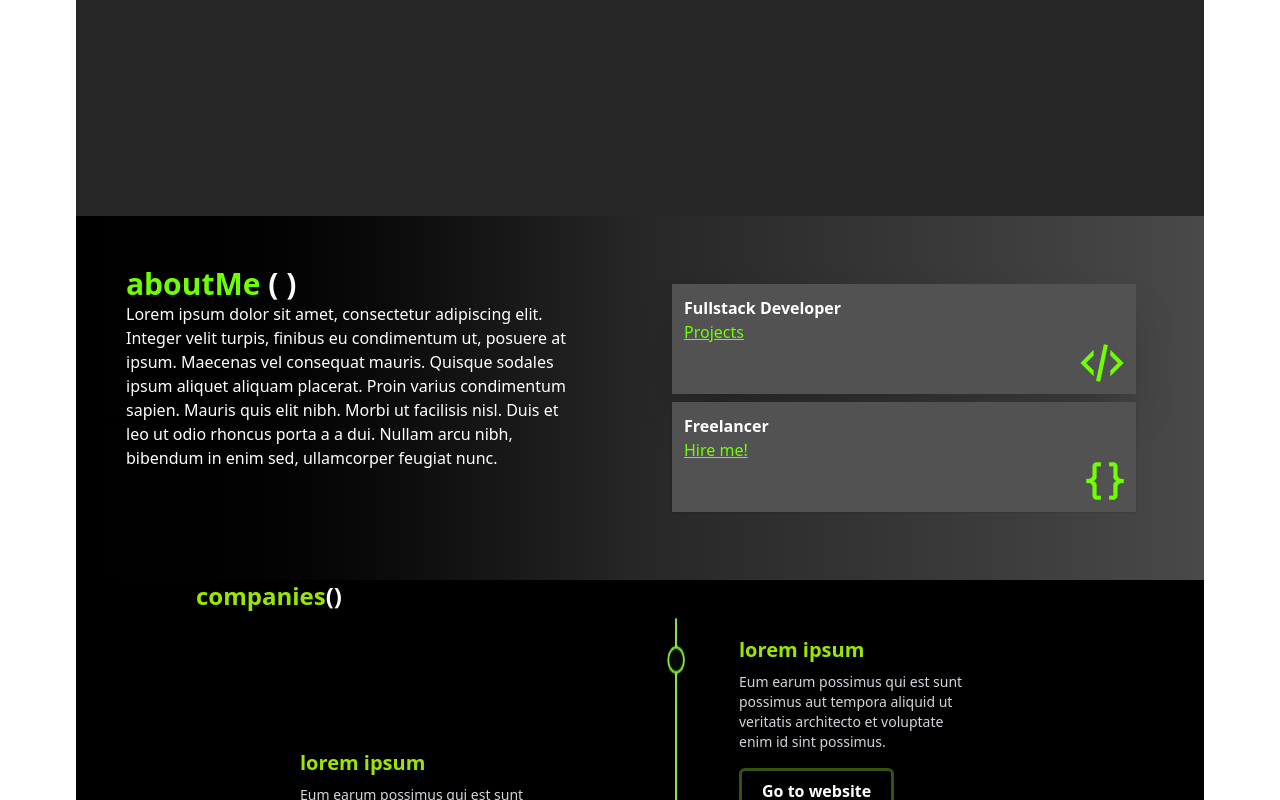
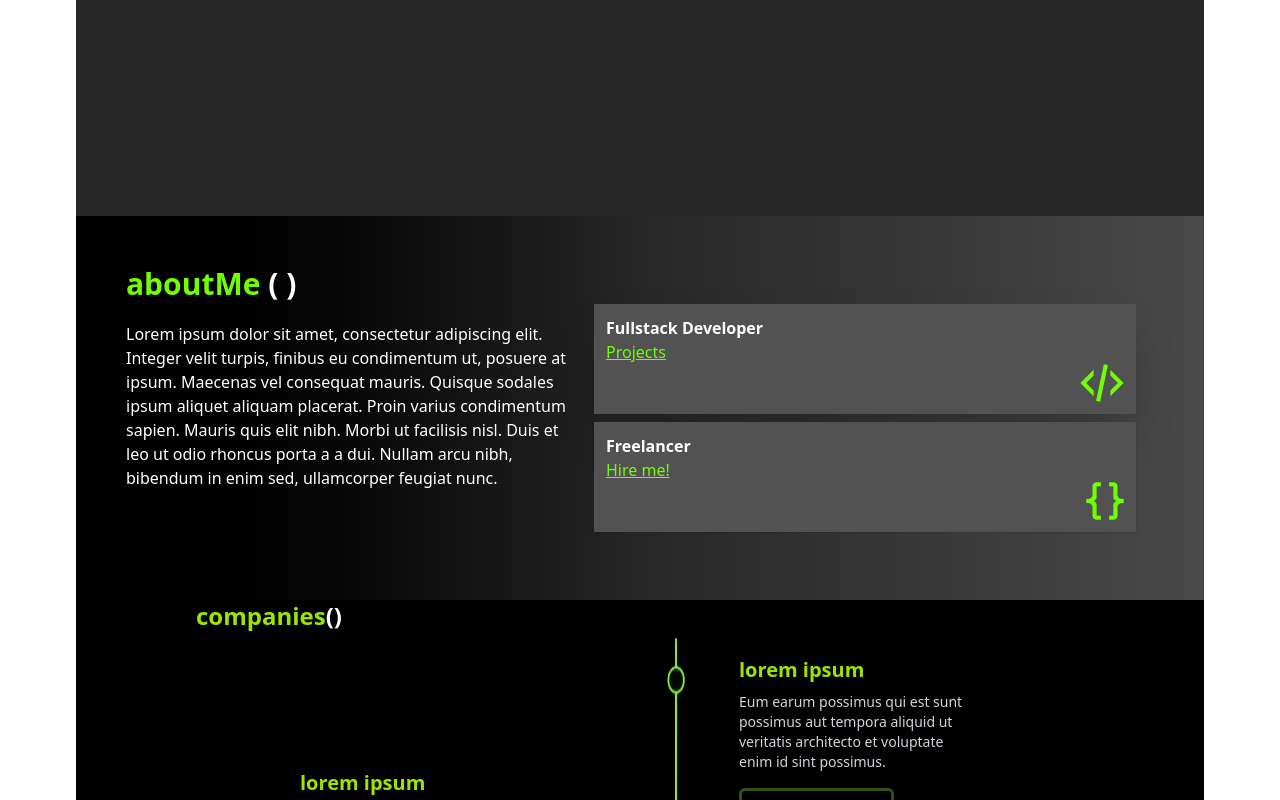
Before and after one commit to mwenaro/gomycode-react-ts-fullstack-dev-portfolio, a React (Vite) app: page / in a window 1280 px wide. Shown: the part 596-1396 px from the top of the page. Built offline with nearby package versions, Linux system fonts and the light colour scheme.

Commit message:
update about section

```diff
--- a/src/components/AboutSection.tsx
+++ b/src/components/AboutSection.tsx
@@ -1,15 +1,17 @@
 export function AboutSection() {
     return (
-        <section className="bg-linear-to-r from-[#000000] via-[#272727] to-[#494949] p-[50px] flex flex-row">
+        <section id="about" className="bg-linear-to-r from-[#000000] via-[#272727] to-[#494949] p-[50px] flex flex-col justify-between md:flex-row">
             <div className="max-w-[450px]">
                 <div className="">
                     <h2 className="text-[#70FF00] text-3xl font-bold inline-block">aboutMe <span className="text-white">( )</span></h2>
                 </div>
                 {/* about me */}
-                <p className="text-white">Lorem ipsum dolor sit amet, consectetur adipiscing elit. Integer velit turpis, finibus eu condimentum ut, posuere at ipsum. Maecenas vel consequat mauris. Quisque sodales ipsum aliquet aliquam placerat. Proin varius condimentum sapien. Mauris quis elit nibh. Morbi ut facilisis nisl. Duis et leo ut odio rhoncus porta a a dui. Nullam arcu nibh, bibendum in enim sed, ullamcorper feugiat nunc. </p>
+                <p className="text-white mt-5">Lorem ipsum dolor sit amet, consectetur adipiscing elit. Integer velit turpis, finibus eu condimentum ut, posuere at ipsum. Maecenas vel consequat mauris. Quisque sodales ipsum aliquet aliquam placerat. Proin varius condimentum sapien. Mauris quis elit nibh. Morbi ut facilisis nisl. Duis et leo ut odio rhoncus porta a a dui. Nullam arcu nibh, bibendum in enim sed, ullamcorper feugiat nunc. </p>
             </div>
+
+
+                <div className="w-full md:min-w-[500px] md:p-[10px] md:ml-auto mt-5">
                 {/* card 1 */}
-            <div className="min-w-[500px] p-[10px] ml-auto">
                     <div className="bg-neutral-600 p-3 m-2 shadow-2xl">
                         <h3 className="text-white font-bold">Fullstack Developer</h3>
                         <span className="text-[#70FF00] underline">Projects</span>
@@ -26,6 +28,7 @@ export function AboutSection() {
                         </div>
                     </div>
                 </div>
+
         </section>
     )
 }
```
Lines whose indentation alone changed are shown as unchanged.
